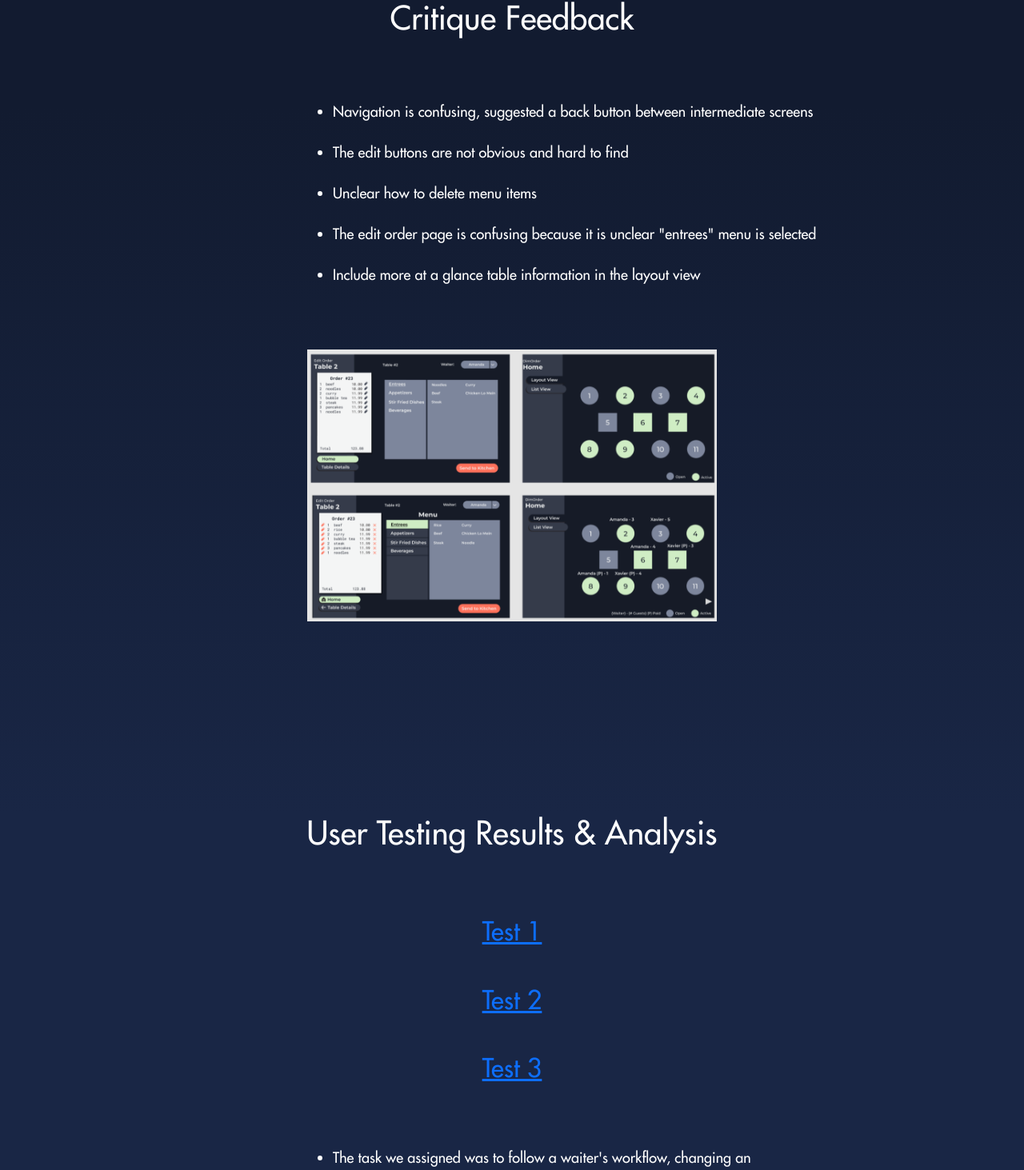
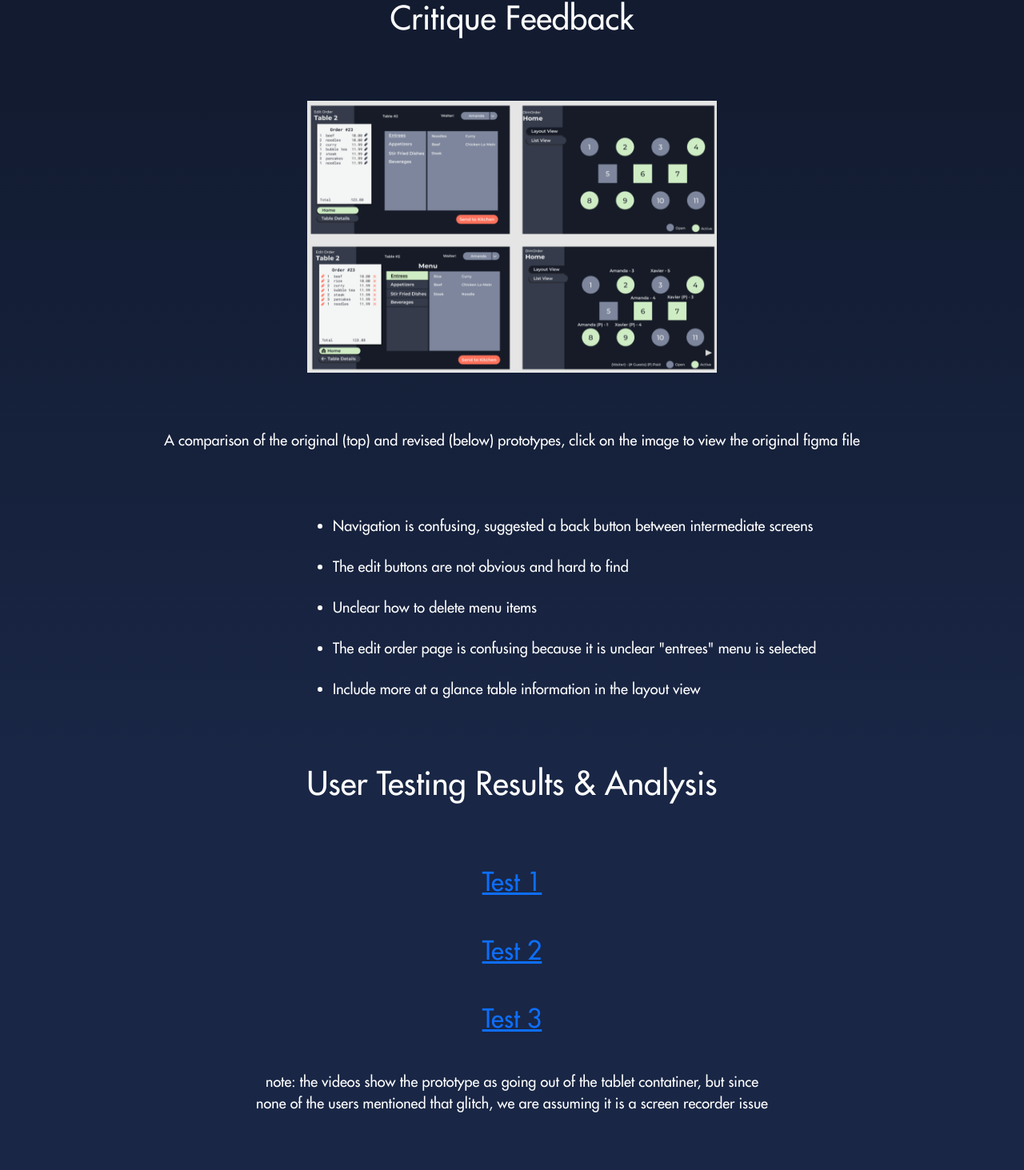
Before and after one commit to maikully/iterative-design, a React (Create React App) app: page / in a window 1280 px wide. Shown: the part 6397-7860 px from the top of the page at 80% size. Built offline with nearby package versions, Linux system fonts and the light colour scheme.

Commit message:
revised of original figma file and added image/link captions

```diff
--- a/src/Homework.js
+++ b/src/Homework.js
@@ -316,7 +316,7 @@ function Homework () {
         <div>
           <FadeSection>
             <span>
-              <h2 style={{ marginBottom: '10vh' }}>Figma Prototype</h2>
+              <h2 style={{ marginBottom: '10vh' }}>Revised Figma Prototype</h2>
             </span>
             <div>
               <a
@@ -337,6 +337,29 @@ function Homework () {
                 <h1>Critique Feedback</h1>
               </span>
             </div>
+            <div>
+              <a
+                target='_blank'
+                href='https://www.figma.com/proto/pehJfzn0mIbeRGLxqmDI2b/DimOrder---precrit?scaling=scale-down&page-id=0%3A1&starting-point-node-id=6%3A3&node-id=6%3A3'
+              >
+                <img
+                  src={require('./images/beforeandafter.png')}
+                  style={{ width: '40%', height: '40%', marginBottom: '4vh' }}
+                />
+              </a>
+            </div>
+
+            <div style={{ marginBottom: '10vh' }}>
+              <br></br>
+              <span>
+                <p style={{ fontSize: 'large' }}>A comparison of the original
+                (top) and revised (below) prototypes,
+                  click on the image to view the original figma file
+                </p>
+              </span>
+            </div>
+
+
             <div>
               <ul
                 style={{
@@ -361,17 +384,7 @@ function Homework () {
               </ul>
             </div>
 
-            <div>
-              <a
-                target='_blank'
-                href='https://www.figma.com/proto/pehJfzn0mIbeRGLxqmDI2b/DimOrder---precrit?scaling=scale-down&page-id=0%3A1&starting-point-node-id=6%3A3&node-id=6%3A3'
-              >
-                <img
-                  src={require('./images/beforeandafter.png')}
-                  style={{ width: '40%', height: '40%', marginBottom: '30vh' }}
-                />
-              </a>
-            </div>
+
           </FadeSection>
         </div>
       </div>
@@ -410,7 +423,7 @@ function Homework () {
             style={{
               width: '50vw',
               fontSize: 20,
-              marginBottom: '10vh'
+              marginBottom: '0vh'
             }}
           ></div>
           <div
@@ -418,6 +431,15 @@ function Homework () {
               width: '50vw'
             }}
           >
+            <div style={{ marginBottom: '10vh' }}>
+              <br></br>
+              <span>
+                <p style={{ fontSize: 'large' }}>note: the videos show the prototype as
+                going out of the tablet contatiner, but since none of the users mentioned
+                that glitch, we are assuming it is a screen recorder issue
+                </p>
+              </span>
+            </div>
             <ul
               style={{
                 textAlign: 'left',
```
Also changed, not shown: 1 other file (tests, documents, lock files or other folders).
